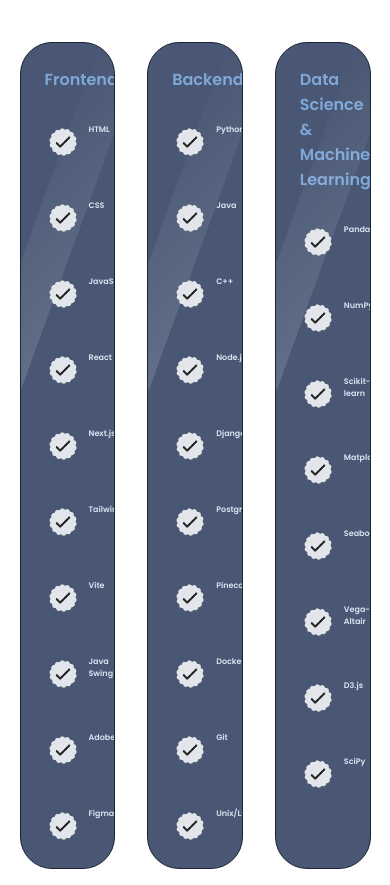
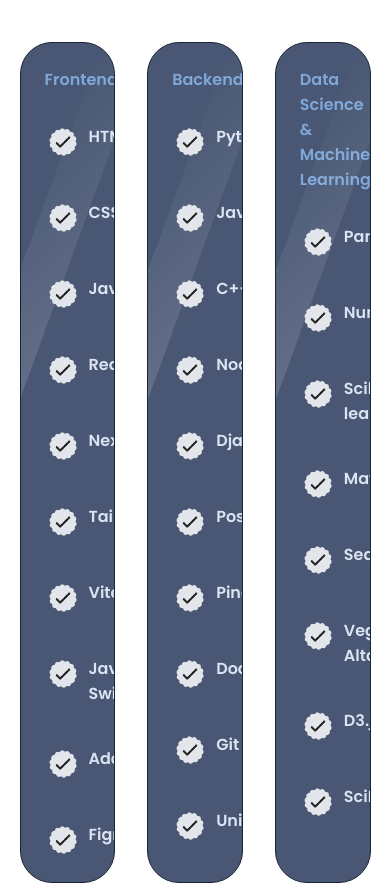
Before and after one commit to pujdesai/Pujan-Desai-Personal-Portfolio, a React (Vite) app: page /#desktop-nav in a window 390 px wide. Shown: the part 2054-2939 px from the top of the page. Built offline with nearby package versions, Linux system fonts and the light colour scheme.

Commit message:
Mobile issue

```diff
--- a/src/media.css
+++ b/src/media.css
@@ -79,12 +79,14 @@
     font-size: 1rem;
     text-align: left;
   }
+  #skills.skills-details-container {
+    justify-content: left;
+  }
   article h3 {
-    font-size: 0.5rem;
-    text-align: left;
+    font-size: 1rem;
   }
   article img {
-    size: 0.5rem;
+    height: 1rem;
   }
   .logo {
     font-size: 1.5rem;
```
